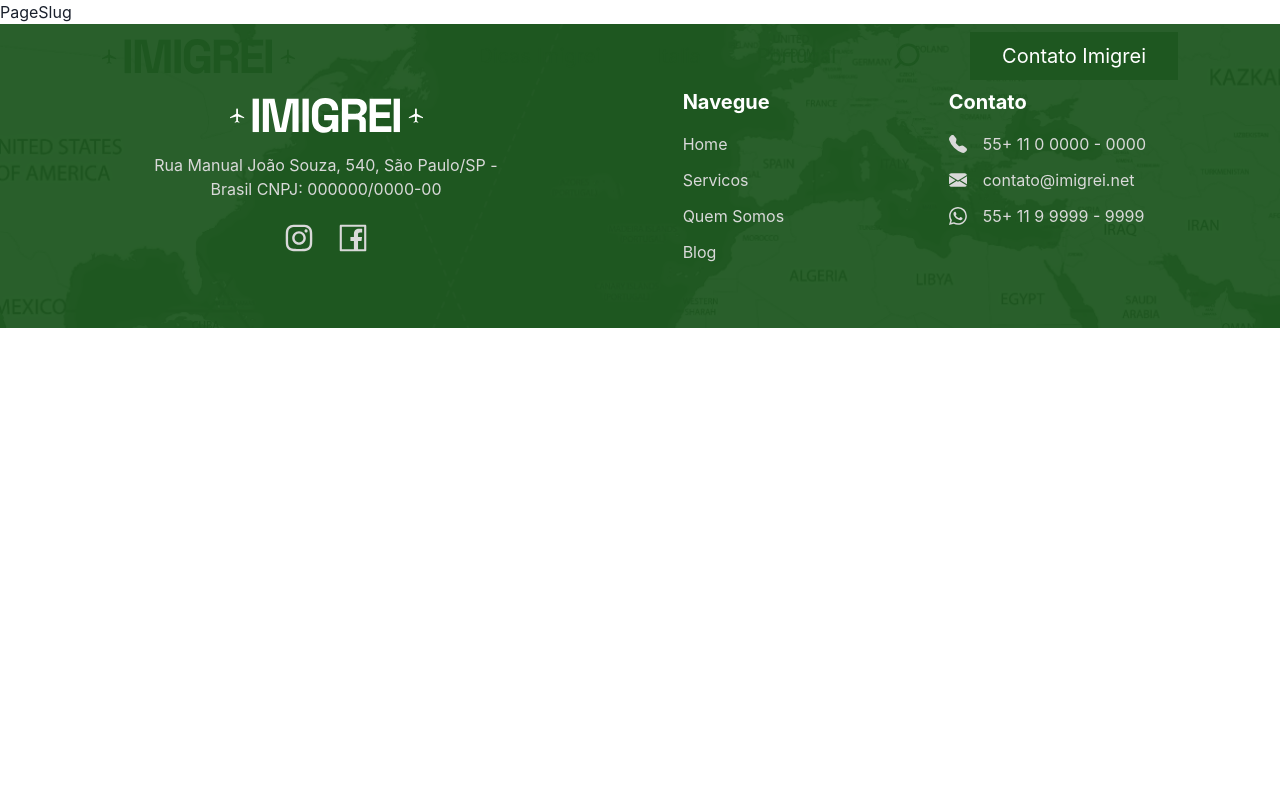
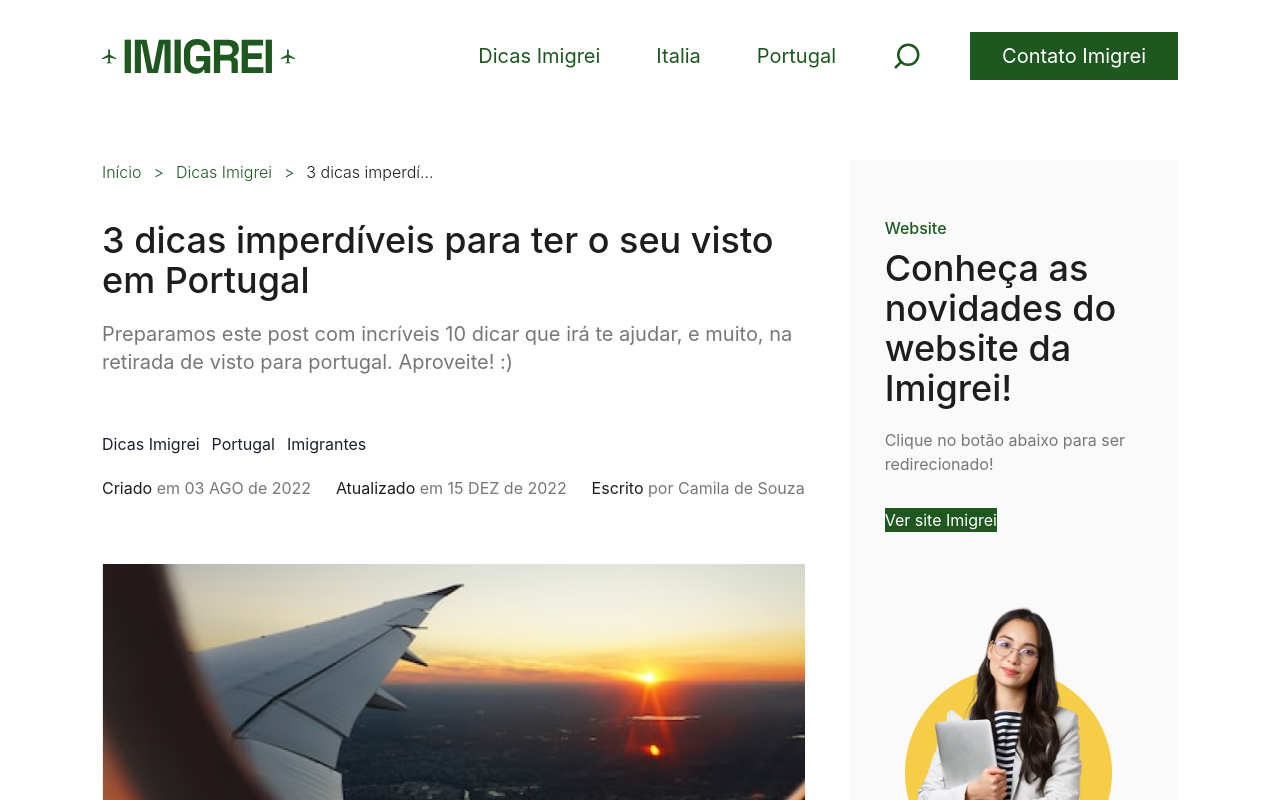
Before and after one commit to joaotelesk/Site-consultoria, a Next.js app: page /blog/dicas/1 in a window 1280 px wide. Shown: the top 800 px of the page. Built offline with nearby package versions, Linux system fonts and the light colour scheme; no server answers.

Commit message:
:recycle: refactor: Paginas slug com Component PostContent

```diff
--- a/src/pages/blog/dicas/[slug].tsx
+++ b/src/pages/blog/dicas/[slug].tsx
@@ -1,7 +1,22 @@
+// Components
+import Head from "next/head";
+import PostContent from "@/components/PostContent/PostContent";
+
+// Utilities
+// Interfaces
+
 export default function PageSlug() {
   return (
     <>
-      <h1>PageSlug</h1>
+      <Head>
+        <title>Dicas Imigrei</title>
+        <meta name="description" content="Generated by create next app" />
+        <meta name="viewport" content="width=device-width, initial-scale=1" />
+        <link rel="icon" href="/favicon.ico" />
+      </Head>
+      <main className="w-full min-h-screen py-0 ">
+        <PostContent />
+      </main>
     </>
   );
 }
--- a/src/pages/blog/italia/[slug].tsx
+++ b/src/pages/blog/italia/[slug].tsx
@@ -1,7 +1,22 @@
+// Components
+import Head from "next/head";
+import PostContent from "@/components/PostContent/PostContent";
+
+// Utilities
+// Interfaces
+
 export default function PageSlug() {
   return (
     <>
-      <h1>PageSlug</h1>
+      <Head>
+        <title>Italia</title>
+        <meta name="description" content="Generated by create next app" />
+        <meta name="viewport" content="width=device-width, initial-scale=1" />
+        <link rel="icon" href="/favicon.ico" />
+      </Head>
+      <main className="w-full min-h-screen py-0 ">
+        <PostContent />
+      </main>
     </>
   );
 }
--- a/src/pages/blog/portugal/[slug].tsx
+++ b/src/pages/blog/portugal/[slug].tsx
@@ -1,7 +1,22 @@
+// Components
+import Head from "next/head";
+import PostContent from "@/components/PostContent/PostContent";
+
+// Utilities
+// Interfaces
+
 export default function PageSlug() {
   return (
     <>
-      <h1>PageSlug</h1>
+      <Head>
+        <title>Portugal</title>
+        <meta name="description" content="Generated by create next app" />
+        <meta name="viewport" content="width=device-width, initial-scale=1" />
+        <link rel="icon" href="/favicon.ico" />
+      </Head>
+      <main className="w-full min-h-screen py-0 ">
+        <PostContent />
+      </main>
     </>
   );
 }
```
